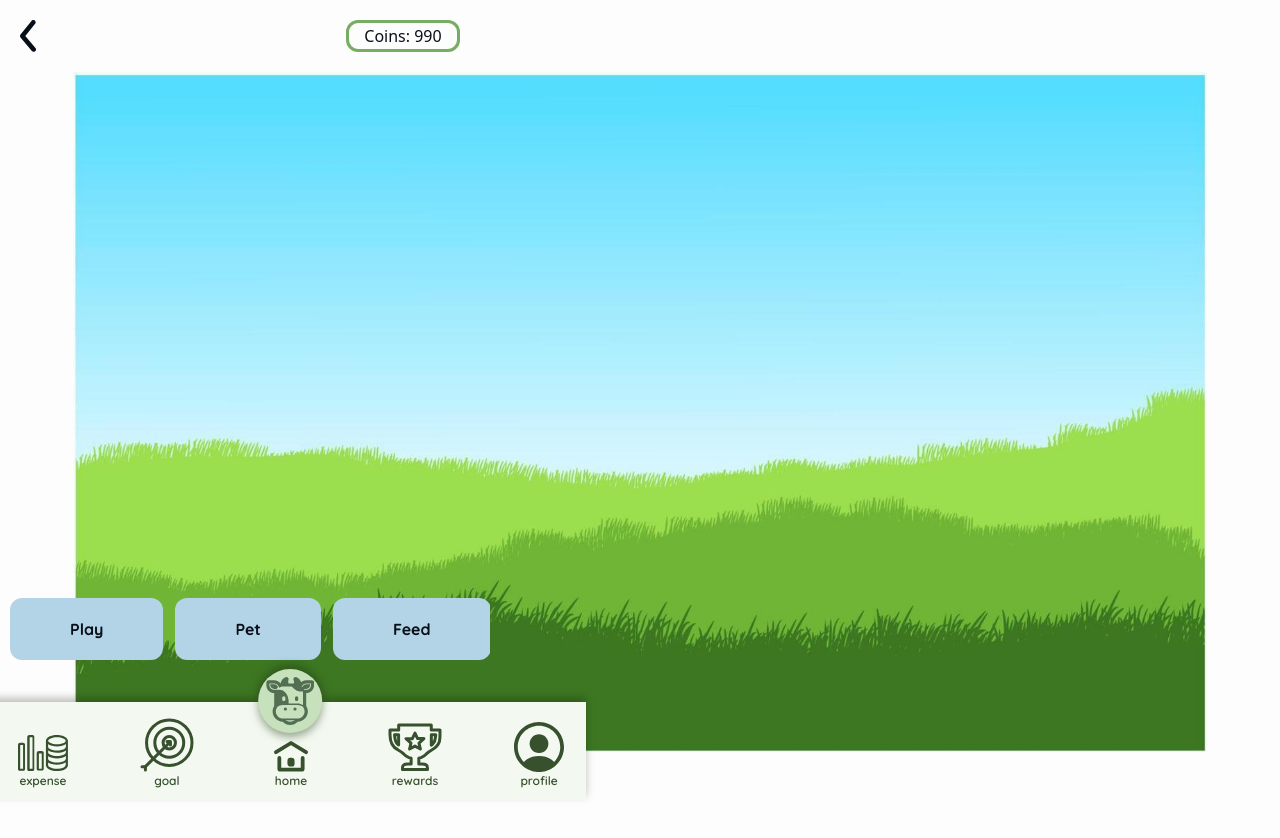
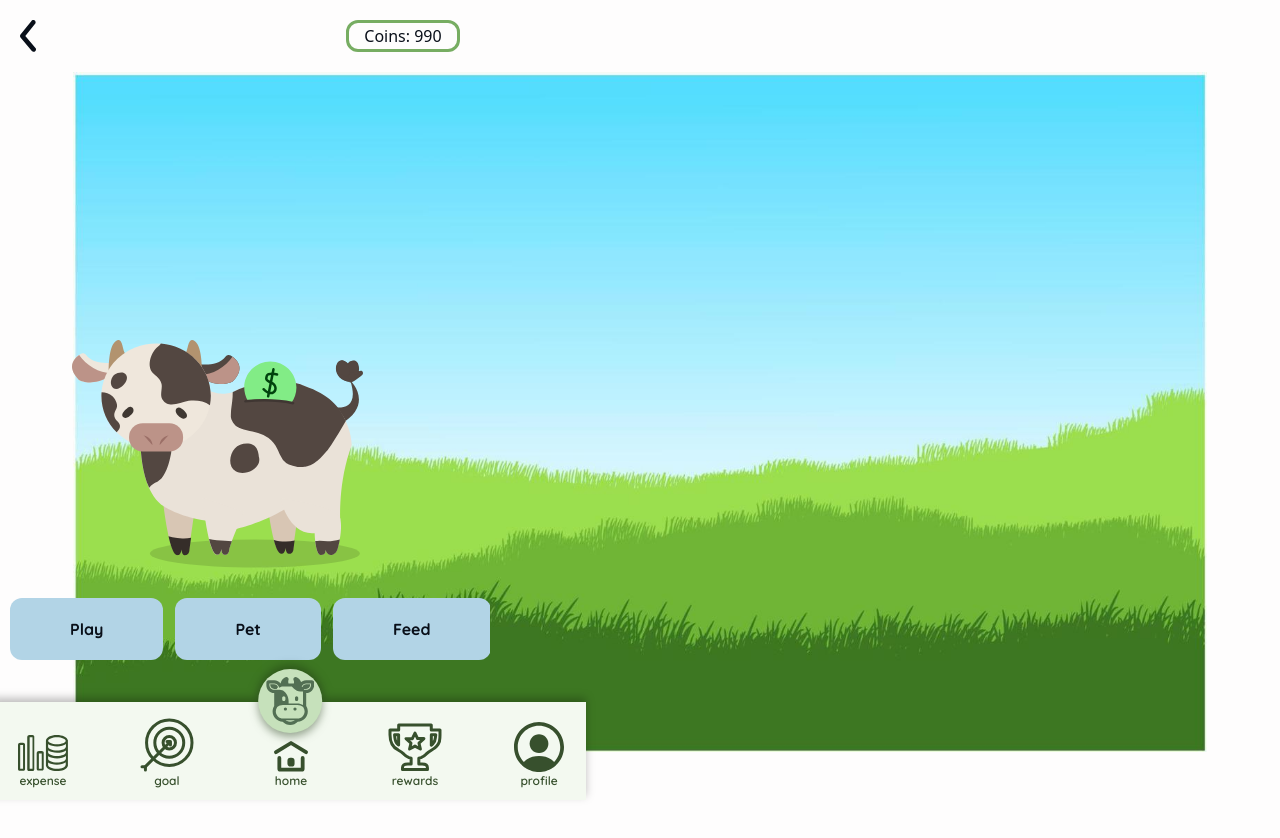
Before and after one commit to AlyssaHug/Design02_App, a Next.js app: page / in a window 1280 px wide. Shown: the top 838 px of the page. Built offline with nearby package versions, Linux system fonts and the light colour scheme.

Commit message:
added moomoo

```diff
--- a/app/Cow/styles.module.css
+++ b/app/Cow/styles.module.css
@@ -29,10 +29,19 @@
 
 .sliderContainer {
     position: absolute;
-    bottom: 160px; /* Space from the bottom */
+    bottom: 160px;
     width: 100%;
     display: flex;
     justify-content: center;
-    z-index: 10; /* Ensure it stays above the background */
+    z-index: 10;
     margin-left: 10px;
 }
+
+.moomoo {
+    position: absolute;
+    top: 40%;
+    left: 15%;
+    z-index: 250;
+    width: 100%;
+    height: 100%;
+}
--- a/app/page.js
+++ b/app/page.js
@@ -4,10 +4,17 @@ import Nav from "./ui/navbar/navbar";
 import Slider from "@/app/ui/slider/slider";
 
 import styles from "@/app/Cow/styles.module.css";
+import Moomoo from "./ui/moomoo/moomoo";
 
 export default function Page() {
     return (
         <div className={styles.container}>
+            <div className={styles.moomoo}>
+                <Moomoo
+                    src="/moomoonormal.svg"
+                    size="interaction"
+                />
+            </div>
             <div className={styles.sliderContainer}>
                 <Slider />
             </div>
@@ -31,7 +38,6 @@ export default function Page() {
                     alt="Grass field background"
                 />
             </div>
-
         </div>
     );
 }
```
